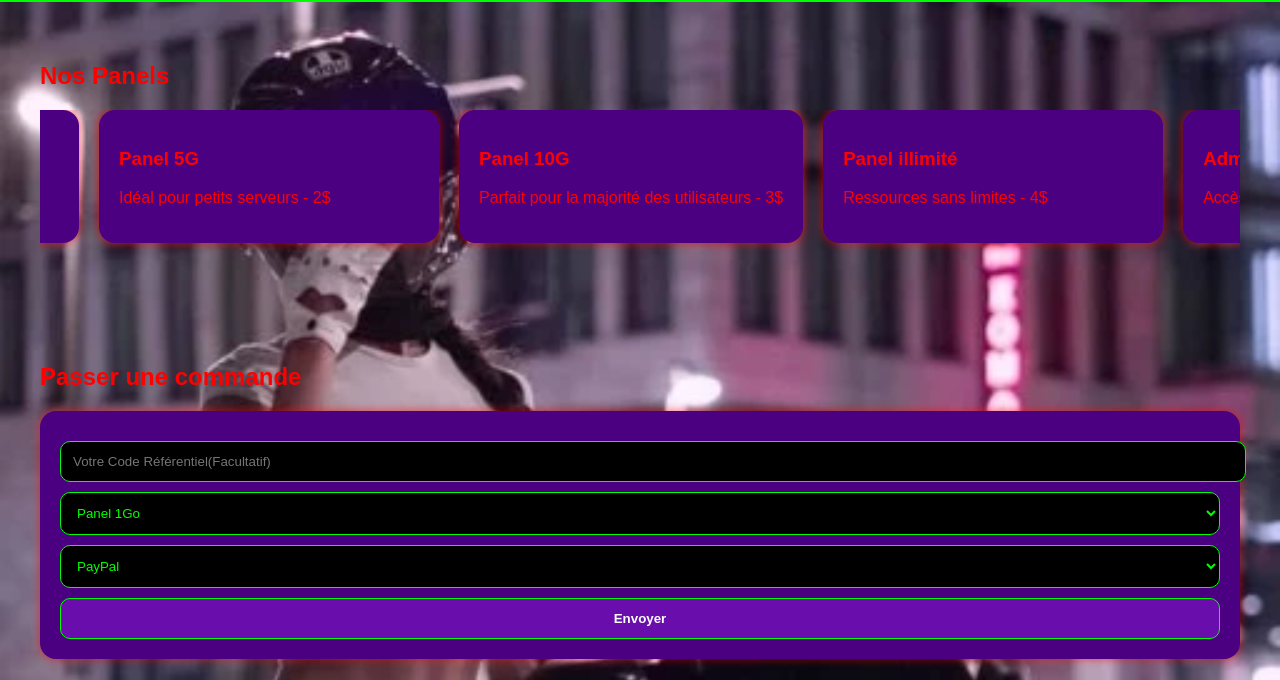
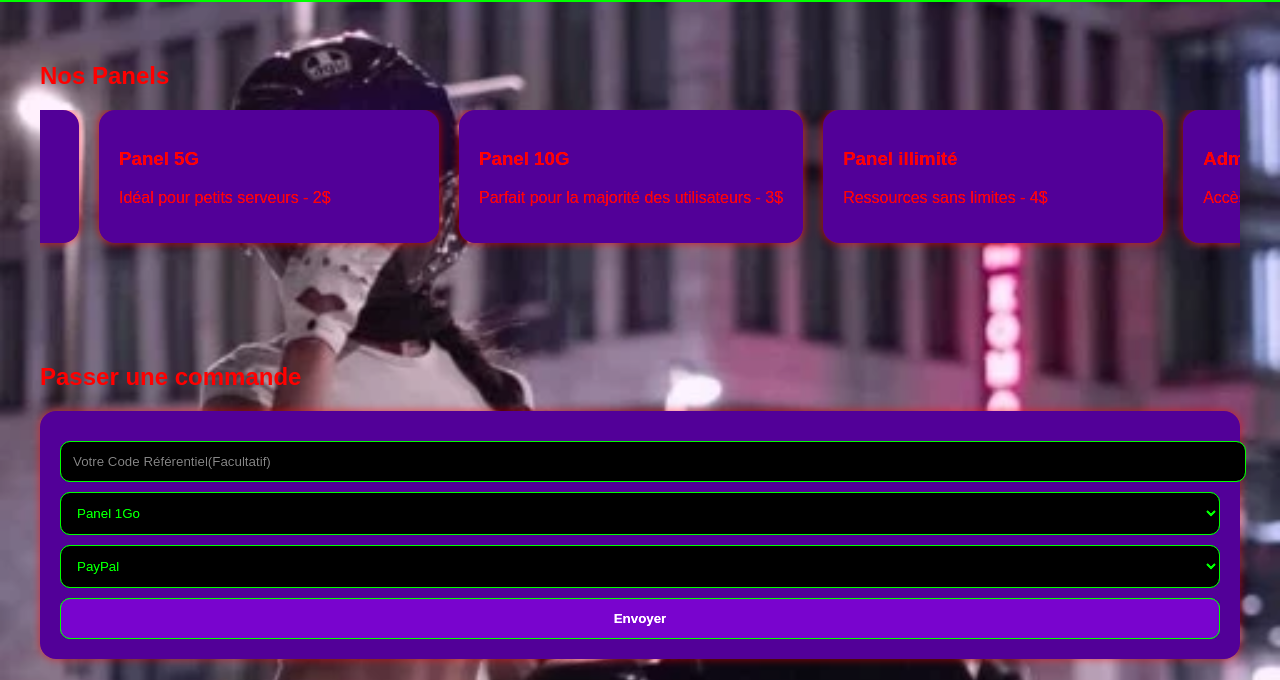
Before and after one commit to Lord-ShAdOw-24/Panneaux-, a plain HTML site: page Index.html in a window 1280 px wide. Shown: the part 120-800 px from the top of the page. Drawn offline with Linux system fonts and the light colour scheme.

Commit message:
Update panel.css

```diff
--- a/panel.css
+++ b/panel.css
@@ -4,7 +4,8 @@ body {
   color: red;
   margin: 0;
   padding: 0;
-  z-index: 0;
+  min-height: 100%;
+  overflow-x: hidden;
 }
 body {
   margin: 0;
@@ -14,6 +15,7 @@ body {
   background-position: center;
   background-repeat: no-repeat;
   background-attachment: fixed;
+  filter: brightness(1.15) contrast(1.1);
   height: 100vh;
   font-family: Arial, sans-serif;
 }
@@ -201,4 +203,4 @@ button:hover {
 
 .carousel:hover {
   animation-play-state: paused;
-}
+  }
```
